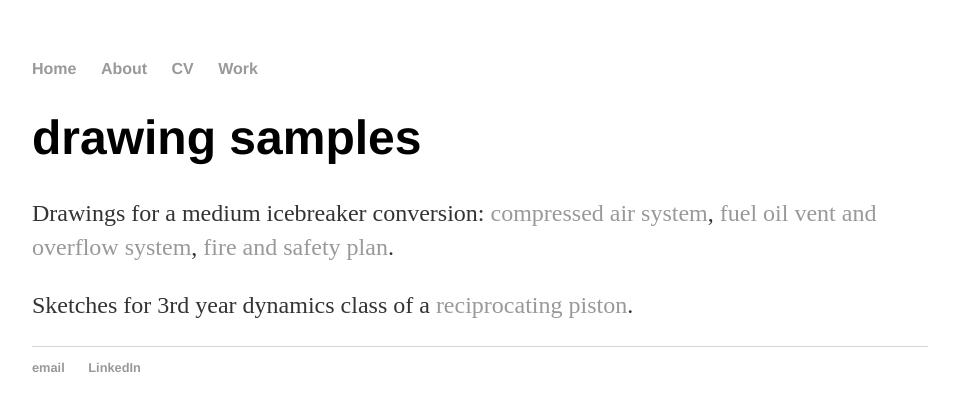
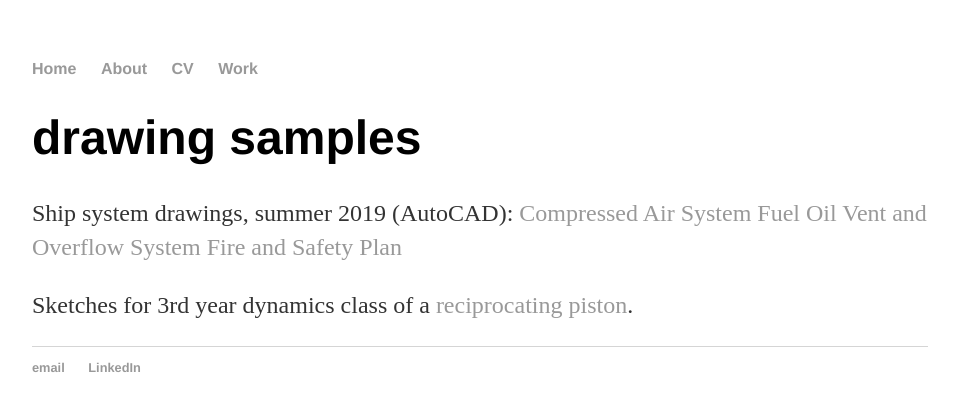
Before and after one commit to LurkingH0rr0r/LurkingH0rr0r.github.io, a Jekyll site: the page built from _posts/2019-09-04-drawing-samples.md, in a window 1280 px wide. Shown: the top 411 px of the page, without its empty margins (160-1116 px from the left). Built offline with Jekyll 4.4.1, drawn with Linux system fonts in a browser that asks for light colours.

Commit message:
Update 2019-09-04-drawing-samples.md

```diff
--- a/_posts/2019-09-04-drawing-samples.md
+++ b/_posts/2019-09-04-drawing-samples.md
@@ -4,7 +4,9 @@ title: "drawing samples"
 date: 2019-09-04
 ---
 
-Drawings for a medium icebreaker conversion:
-<a href="/pdfs/VARD%20sample%201%20-%20General%20Purpose%20Compressed%20Air%20System.pdf">compressed air system</a>, <a href="/pdfs/VARD%20sample%202%20-%20Fuel%20Oil%20Vent%20and%20Overflow%20System.pdf">fuel oil vent and overflow system</a>, <a href="/pdfs/VARD%20sample%203%20-%20%20Fire%20and%20Safety%20Plan.pdf">fire and safety plan</a>.
+Ship system drawings, summer 2019 (AutoCAD):
+[Compressed Air System](https://docs.google.com/viewer?url=https://github.com/Patrick-Shorey/Patrick-Shorey.github.io/raw/master/pdfs/VARD%20sample%201%20-%20General%20Purpose%20Compressed%20Air%20System.pdf)
+[Fuel Oil Vent and Overflow System](https://docs.google.com/viewer?url=https://github.com/Patrick-Shorey/Patrick-Shorey.github.io/raw/master/pdfs/VARD%20sample%202%20-%20Fuel%20Oil%20Vent%20and%20Overflow%20System.pdf)
+[Fire and Safety Plan](https://docs.google.com/viewer?url=https://github.com/Patrick-Shorey/Patrick-Shorey.github.io/raw/master/pdfs//VARD%20sample%203%20-%20%20Fire%20and%20Safety%20Plan.pdf)
 
-Sketches for 3rd year dynamics class of a [reciprocating piston](/pdfs/reciprocating%20piston%20sketches.pdf).
+Sketches for 3rd year dynamics class of a [reciprocating piston](https://docs.google.com/viewer?url=https://github.com/Patrick-Shorey/Patrick-Shorey.github.io/raw/master/pdfs/reciprocating%20piston%20sketches.pdf).
```
